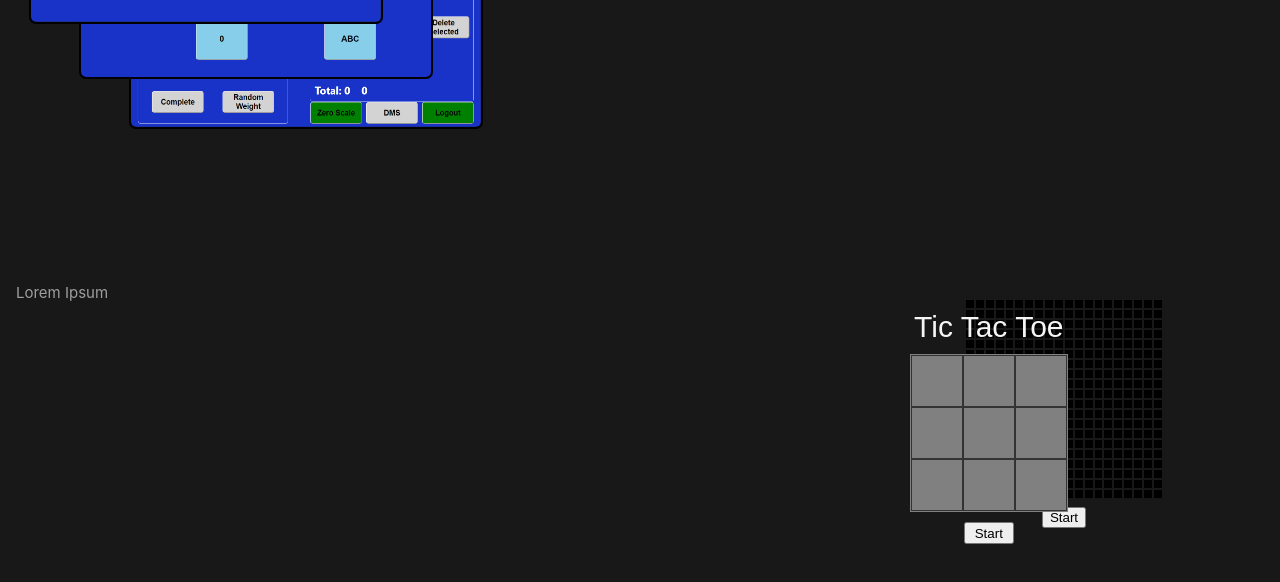
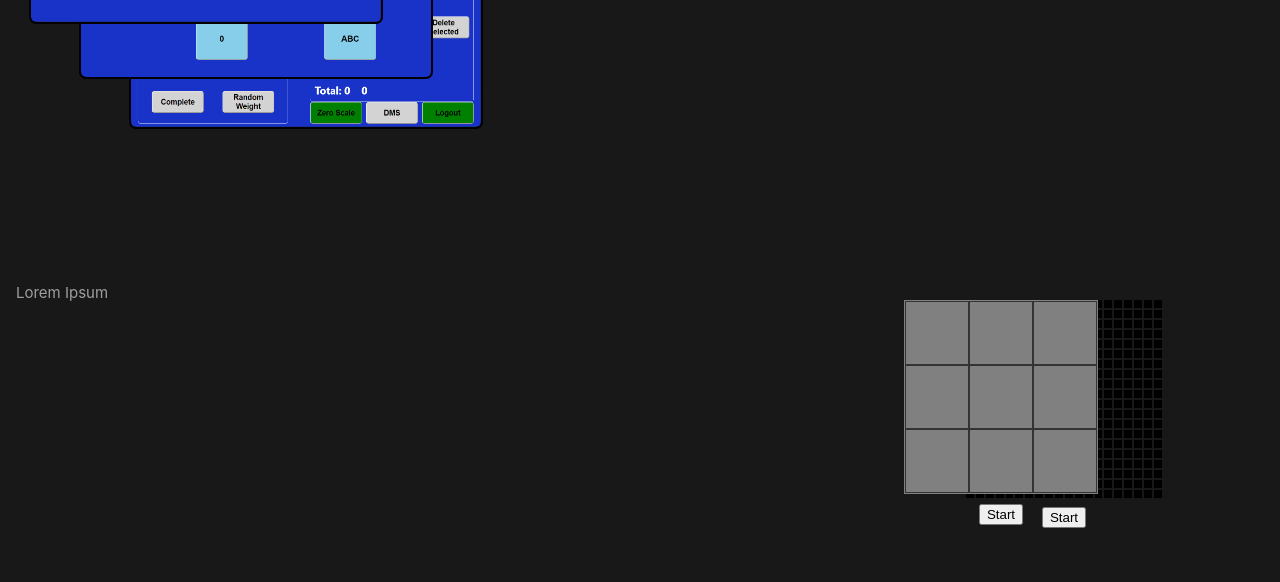
Before and after one commit to therazor113/Portfolio, a Vue app: page / in a window 1280 px wide. Shown: the part 1204-1786 px from the top of the page. Built offline with nearby package versions, Linux system fonts and the light colour scheme.

Commit message:
Resized game

```diff
--- a/src/components/projects/items/games/TicTacToe.vue
+++ b/src/components/projects/items/games/TicTacToe.vue
@@ -77,7 +77,6 @@ export default {
 
 <template>
   <div class="ticContainer">
-    <h1>Tic Tac Toe</h1>
     <table>
       <tr>
         <td
@@ -124,8 +123,6 @@ export default {
       user-select: none;
     }
     button {
-      width: 50px;
-      height: 22px;
       margin: auto;
       margin-top: 10px;
       &:hover {
@@ -136,17 +133,18 @@ export default {
       margin: 10px;
       text-align: center;
       color: #F5F5F5;
+      font-size: 2.6rem;
       font-family: Arial, sans-serif;
     }
     table {
       background-color: gray;
       margin: auto;
       td {
-        width: 50px;
-        height: 50px;
+        width: 62px;
+        height: 62px;
         text-align: center;
         box-shadow: 0 0 0 1px #333333;
-        font-size: 200%;
+        font-size: 2.6rem;
         font-family: Arial, sans-serif;
       }
       .on:hover {
```
